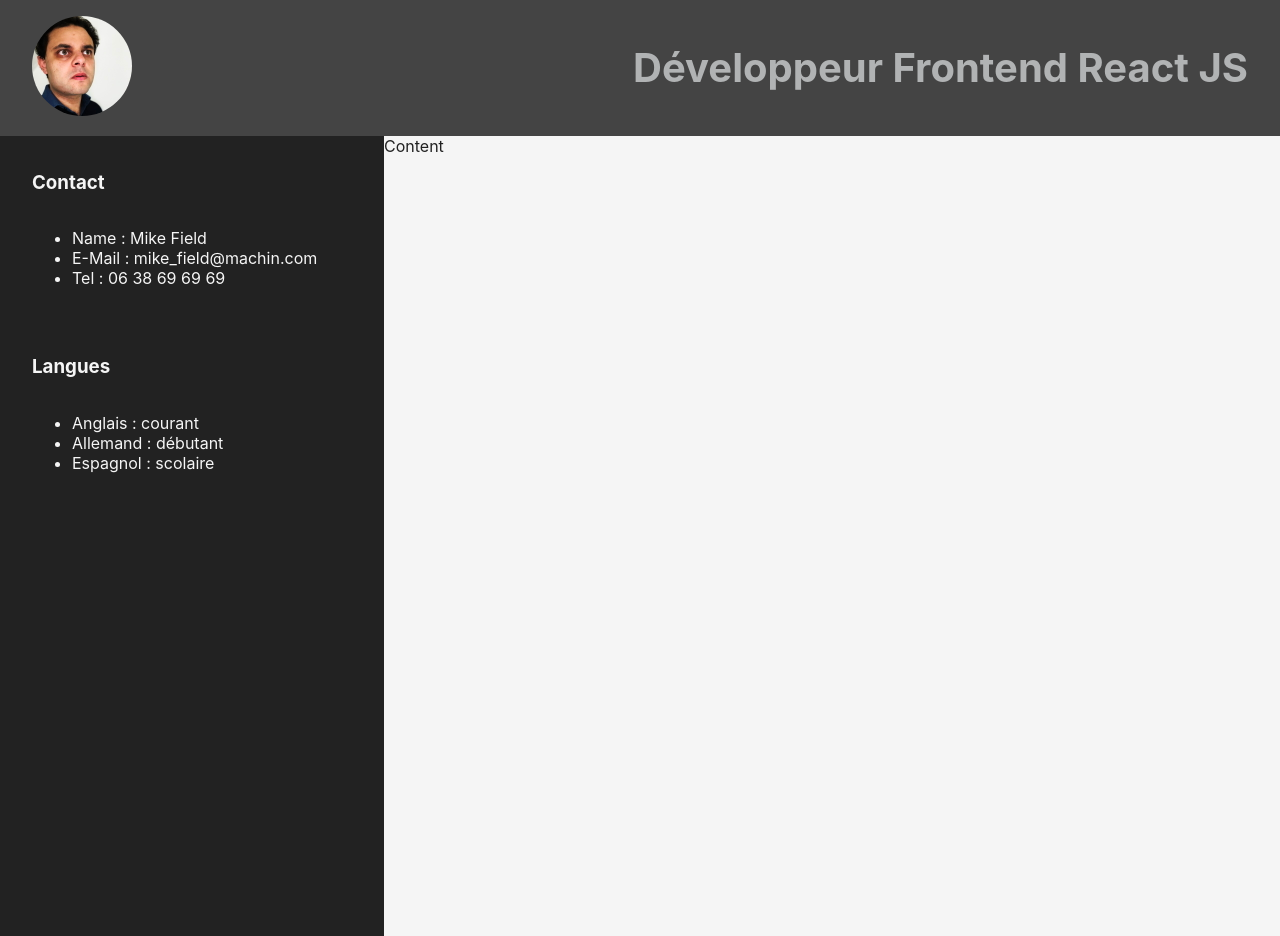
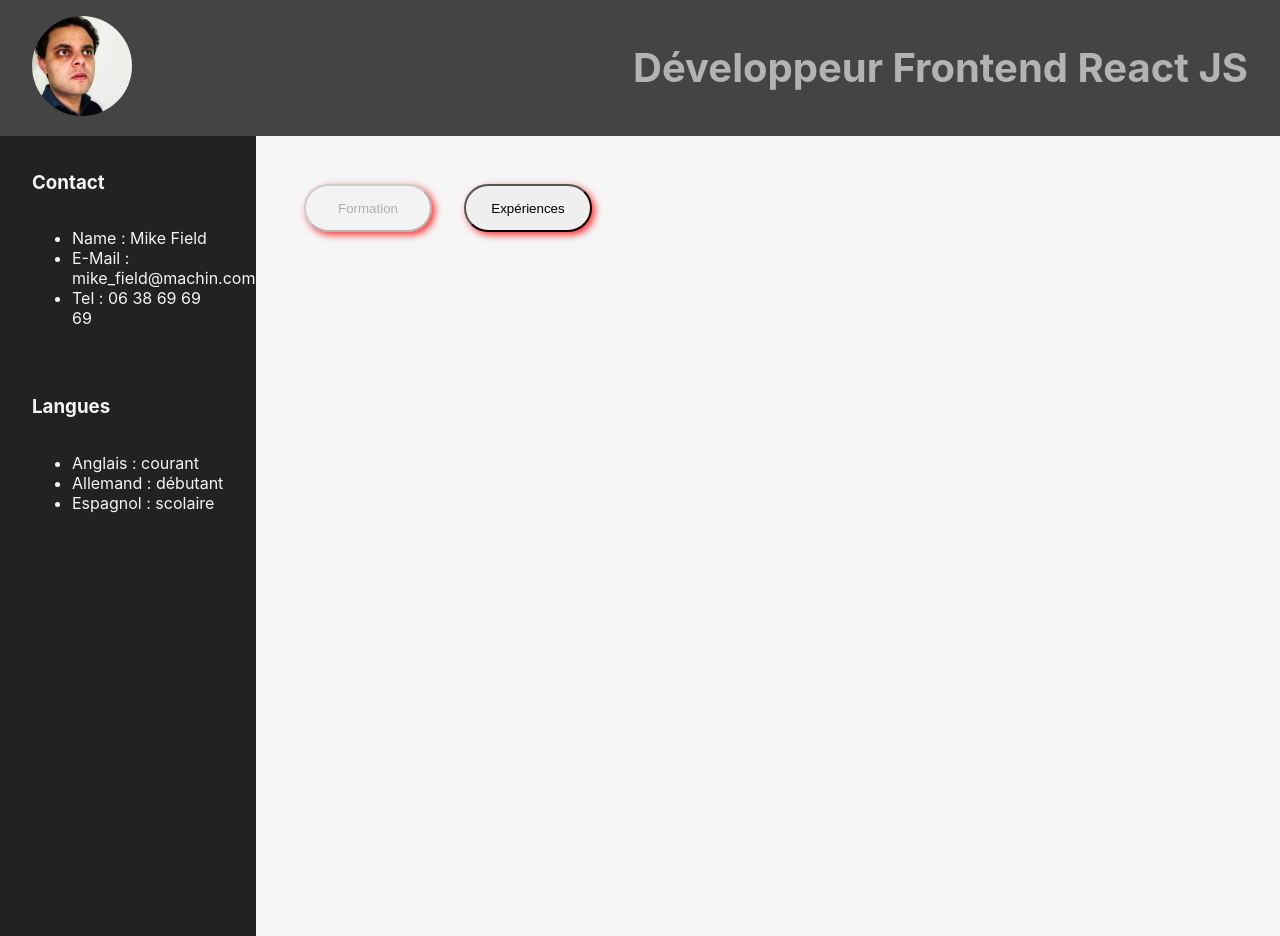
Before and after one commit to smartful/digital_cv, a Next.js app: page / in a window 1280 px wide. Built offline with nearby package versions, Linux system fonts and the light colour scheme.

Commit message:
add buttons content panel

```diff
--- a/components/Content/Content.jsx
+++ b/components/Content/Content.jsx
@@ -1,8 +1,34 @@
-import React from "react";
+import React, { useState } from "react";
 import styles from "./Content.module.css";
 
+const content = {
+  background: 1,
+  experiences: 2,
+};
+
 const Content = () => {
-  return <div className={styles.container}>Content</div>;
+  const [display, setDisplay] = useState(content.background);
+
+  const showBackground = () => {};
+
+  return (
+    <div className={styles.container}>
+      <div className={styles.buttonWrapper}>
+        <button
+          onClick={() => setDisplay(content.background)}
+          disabled={display === content.background ? true : false}
+        >
+          Formation
+        </button>
+        <button
+          onClick={() => setDisplay(content.experiences)}
+          disabled={display === content.experiences ? true : false}
+        >
+          Expériences
+        </button>
+      </div>
+    </div>
+  );
 };
 
 export default Content;
--- a/components/Content/Content.module.css
+++ b/components/Content/Content.module.css
@@ -1,8 +1,28 @@
 .container {
   background-color: whitesmoke;
   color: #222;
-  width: 70%;
+  width: 80%;
   min-height: 100vh;
   display: flex;
   flex-direction: column;
 }
+
+.buttonWrapper {
+  display: flex;
+  flex-direction: row;
+  justify-content: flex-start;
+  gap: 2rem;
+  margin: 3rem;
+}
+
+.buttonWrapper button {
+  width: 8rem;
+  height: 3rem;
+  border-radius: 5rem;
+  box-shadow: 3px 3px 7px #f33;
+}
+
+.buttonWrapper button:hover {
+  font-weight: 600;
+  box-shadow: 3px 3px 7px #d11;
+}
--- a/components/SideInfos/SideInfos.module.css
+++ b/components/SideInfos/SideInfos.module.css
@@ -1,7 +1,7 @@
 .container {
   background-color: #222;
   color: whitesmoke;
-  width: 30%;
+  width: 20%;
   min-height: 100vh;
   display: flex;
   flex-direction: column;
```
